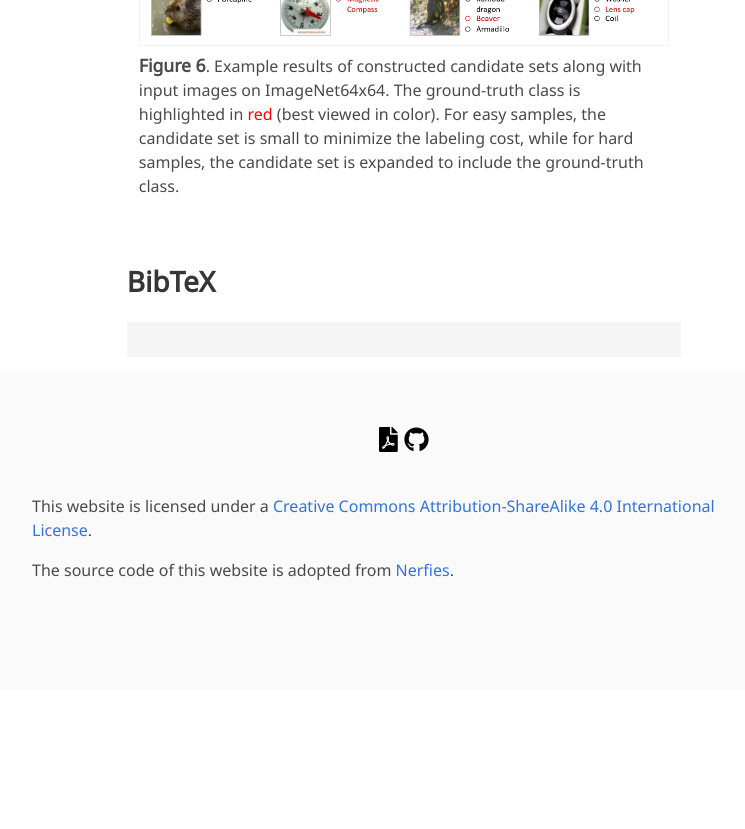
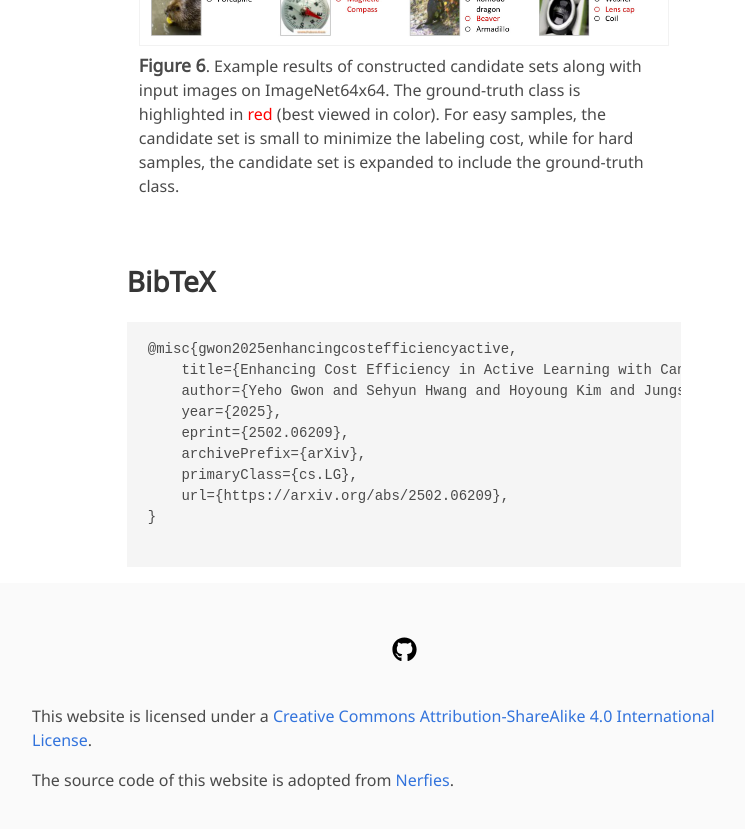
Before and after one commit to yehogwon/yehogwon.github.io, a Jekyll site: the page csq/index.html, which Jekyll copies as it is, in a window 1280 px wide and 900 px high, scrolled down 3854 px. Shown: the top 829 px of the window, without its empty margins (236-981 px from the left). Built offline with Jekyll 4.4.1, drawn with Linux system fonts in a browser that asks for light colours; some web fonts are replaced; formulas are drawn with MathJax 3; comment, search, counter and statistics services are not loaded; a style sheet for code colours, icons or effects is not loaded; before the commit the page ends 4544 px from its top, so only the background shows below that.

Commit message:
update csq project page for paper links and bib

```diff
--- a/csq/index.html
+++ b/csq/index.html
@@ -109,9 +109,8 @@
                   <span>Paper</span>
                 </a>
               </span>
-              <!-- TODO: Add Arxiv link -->
               <span class="link-block">
-                <a href="#"
+                <a href="https://arxiv.org/abs/2502.06209"
                    class="external-link button is-normal is-rounded is-dark">
                   <span class="icon">
                       <i class="ai ai-arxiv"></i>
@@ -277,8 +276,17 @@
 
 <section class="section" id="BibTeX">
   <div class="container is-max-desktop content">
-    <h2 class="title">BibTeX</h2> <!-- TODO: BibTeX here -->
-    <pre><code></code></pre>
+    <h2 class="title">BibTeX</h2>
+    <pre><code>@misc{gwon2025enhancingcostefficiencyactive,
+    title={Enhancing Cost Efficiency in Active Learning with Candidate Set Query},
+    author={Yeho Gwon and Sehyun Hwang and Hoyoung Kim and Jungseul Ok and Suha Kwak},
+    year={2025},
+    eprint={2502.06209},
+    archivePrefix={arXiv},
+    primaryClass={cs.LG},
+    url={https://arxiv.org/abs/2502.06209},
+}
+    </code></pre>
   </div>
 </section>
 
@@ -286,8 +294,8 @@
 <footer class="footer">
   <div class="container">
     <div class="content has-text-centered">
-      <a class="icon-link" href="#"> <!-- TODO: Arxiv link here -->
-        <i class="fas fa-file-pdf"></i>
+      <a class="icon-link" href="https://arxiv.org/abs/2502.06209">
+        <i class="ai ai-arxiv"></i>
       </a>
       <a class="icon-link" href="https://github.com/yehogwon/topk-al" class="external-link" disabled>
         <i class="fab fa-github"></i>
```
